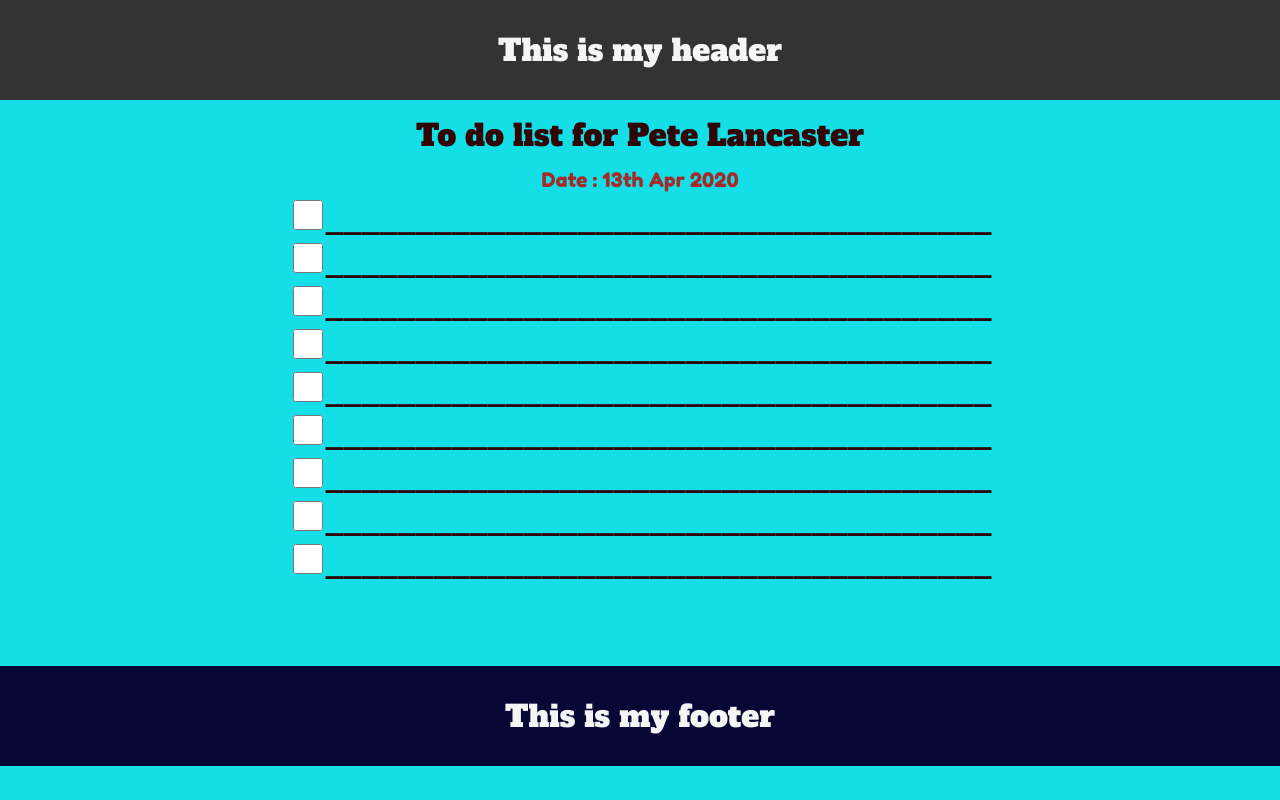
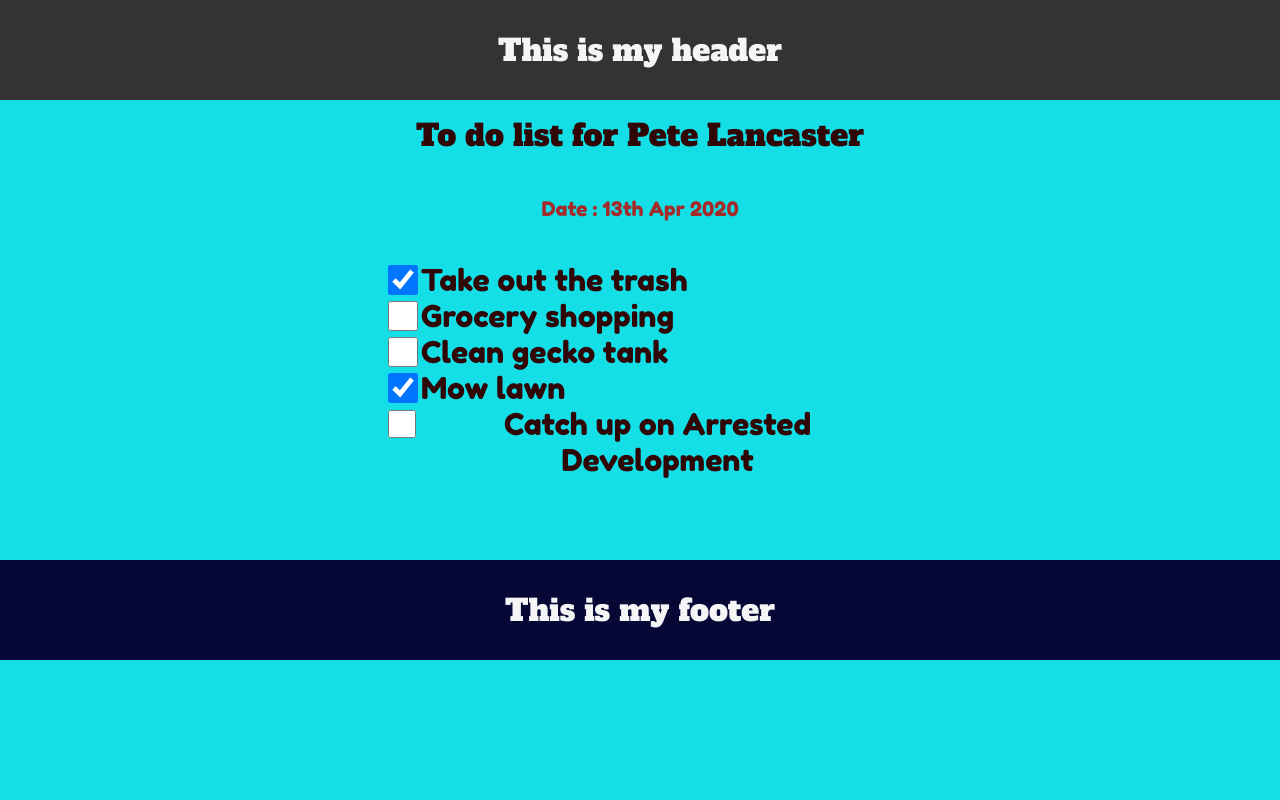
Before and after one commit to peter-lancaster/20200408-React-App-from-scratch, a React (Create React App) app: page / in a window 1280 px wide. Built offline with nearby package versions, Linux system fonts and the light colour scheme.

Commit message:
made the todoItem.js component more dynamic

```diff
--- a/public/index.html
+++ b/public/index.html
@@ -2,20 +2,18 @@
 <html lang="en">
   <head>
     <meta charset="utf-8" />
-    <link rel="icon" href="%PUBLIC_URL%/favicon.ico" />
     <meta name="viewport" content="width=device-width, initial-scale=1" />
     <meta name="theme-color" content="#000000" />
     <meta
       name="description"
       content="Web site created using create-react-app"
     />
-    <link rel="apple-touch-icon" href="%PUBLIC_URL%/logo192.png" />
     <link href="https://fonts.googleapis.com/css?family=Alfa+Slab+One|Fredoka+One|Pacifico|Righteous&display=swap" rel="stylesheet">
     <!--
       manifest.json provides metadata used when your web app is installed on a
       user's mobile device or desktop. See https://developers.google.com/web/fundamentals/web-app-manifest/
     -->
-    <link rel="manifest" href="%PUBLIC_URL%/manifest.json" />
+
     <!--
       Notice the use of %PUBLIC_URL% in the tags above.
       It will be replaced with the URL of the `public` folder during the build.
--- a/src/components/App.css
+++ b/src/components/App.css
@@ -45,7 +45,8 @@ body {
 
 .mainContent {
   color: rgb(48, 6, 6);
-
+  display: flex;
+  flex-direction: column;
   text-align: center;
   font-size: 30px;
   justify-content: center;
@@ -58,4 +59,12 @@ input[type='checkbox'] {
   background:white;
   border-radius:5px;
   border:2px solid #555;
+  align-items: flex-start;
 }
+
+.todoText {
+  display: flex;
+  font-family: 'Fredoka One', cursive;
+  width: 40%;
+
+}
--- a/src/components/MainContent.js
+++ b/src/components/MainContent.js
@@ -1,5 +1,6 @@
 import React from "react";
 import TodoItem from "./TodoItem"
+import todosData from "./todosData"
 
 function MainContent() {
 
@@ -10,6 +11,7 @@ function MainContent() {
         fontSize : "20px",
         fontFamily: 'Fredoka One'
     }
+
 
 function daySuffix(day){
     switch (day) {
@@ -24,6 +26,11 @@ function MainContent() {
     }
 }
 
+    console.log("todosData follows")
+    console.log(todosData)
+
+    let todoItemsList = todosData.map(element => <TodoItem key={element.id} item={element}/>)
+
     let monthName = ["Jan","Feb","Mar","Apr","May","Jun","Jul","Aug","Sep","Oct","Nov","Dec"]
 
     return (<main className="mainContent">
@@ -37,15 +44,7 @@ function MainContent() {
         <br />
         <span className="date" style={styles}>Date : {date.getDate()+daySuffix(date.getDate())+" "+monthName[(date.getMonth())]+" "+date.getFullYear()}</span>
         <br />
-        <TodoItem />
-        <TodoItem />
-        <TodoItem />
-        <TodoItem />
-        <TodoItem />
-        <TodoItem />
-        <TodoItem />
-        <TodoItem />
-        <TodoItem />
+        {todoItemsList}
         <br />
         <br />
     </main>)
--- a/src/components/TodoItem.js
+++ b/src/components/TodoItem.js
@@ -1,11 +1,12 @@
 import React from "react"
 
-function TodoItem() {
+function TodoItem(props) {
+
+    console.log(props)
 
     return(
-    <div>
-        <input type="checkbox"></input><span>_____________________________________</span>
-        <br />
+    <div className="todoText">
+        <input type="checkbox" checked={props.item.completed} name ="todo"></input><label for="todo" >{props.item.text}</label>
     </div>)
 }
 
--- /dev/null
+++ b/src/components/todosData.js
@@ -0,0 +1,29 @@
+const todosData = [
+    {
+        id: 1,
+        text: "Take out the trash",
+        completed: true
+    },
+    {
+        id: 2,
+        text: "Grocery shopping",
+        completed: false
+    },
+    {
+        id: 3,
+        text: "Clean gecko tank",
+        completed: false
+    },
+    {
+        id: 4,
+        text: "Mow lawn",
+        completed: true
+    },
+    {
+        id: 5,
+        text: "Catch up on Arrested Development",
+        completed: false
+    }
+]
+
+export default todosData
```
Also changed, not shown: public/CreateReactAppInstructions.txt. Lines whose indentation alone changed are shown as unchanged.
